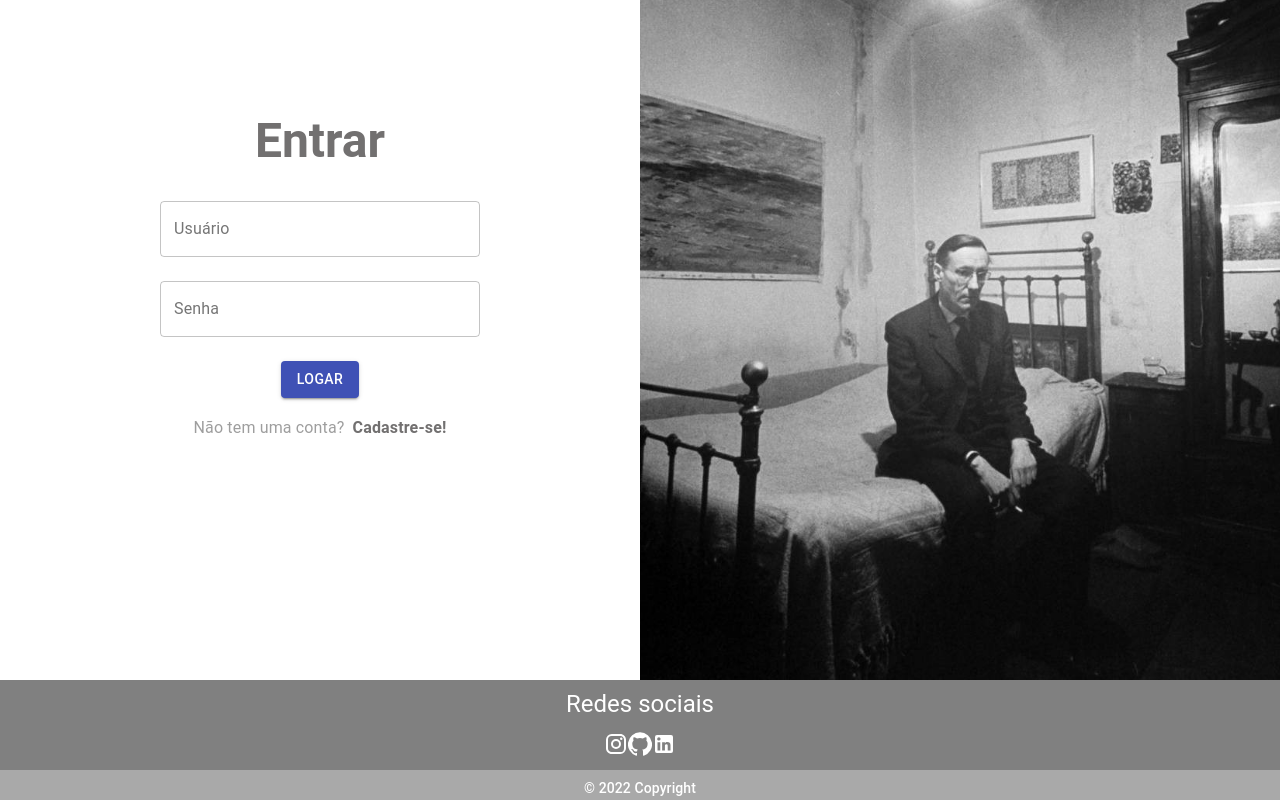
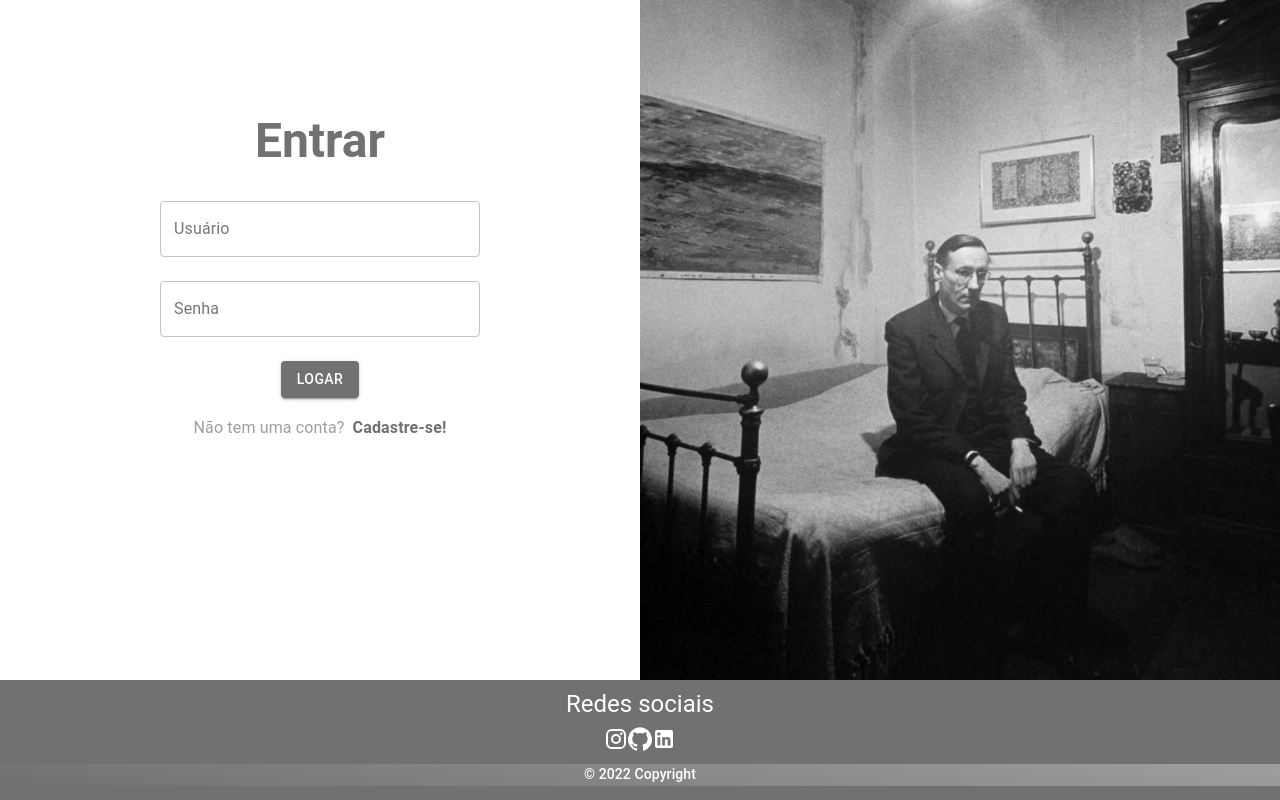
Before and after one commit to rafaelsotnas/react-blog, a React (Create React App) app: page /login in a window 1280 px wide. Shown: the part 168-968 px from the top of the page. Built offline with nearby package versions, Linux system fonts and the light colour scheme; the HTML template or start-up script is replaced by a standard one.

Commit message:
Ajustes de estilização na navbar, footer e login

```diff
--- a/src/components/estaticos/footer/Footer.css
+++ b/src/components/estaticos/footer/Footer.css
@@ -1,10 +1,10 @@
 .box1 {
-    background-color: grey;
+    background-color: #727070;
     height: 120px;
 }
 
 .box2 {
-    background-color: darkgrey;
+    background-color: #9e9e9e;
 }
 
 .text {
@@ -13,10 +13,12 @@
 }
 
 .footer-social {
-    font-size: 60px;
+    font-size: 55px;
     color: white!important;
 }
 
 .footer-copy {
+    margin-top:-8px!important;
     color: white;
+    background: linear-gradient(8deg, #727070 2%, #9e9e9e 99%)!important;
 }
--- a/src/components/estaticos/navbar/Navbar.css
+++ b/src/components/estaticos/navbar/Navbar.css
@@ -1,5 +1,5 @@
 .back-bar {
-    background: linear-gradient(87deg, #9e9e9e 14%, #727070 78%)!important;
+    background: linear-gradient(22deg, #727070 20%, #9e9e9e 54%)!important;
 }
 
 .cursor {
--- a/src/paginas/login/Login.css
+++ b/src/paginas/login/Login.css
@@ -17,11 +17,17 @@
     color: #9e9e9e!important;
 }
 
-.button-style:hover {
-    color: #727070!important;
+.button-style {
+    border-color: white!important;
+    background-color: #727070!important;
+    color: white!important;
 }
 
 .text-decorator-none {
     text-decoration: none;
     color:#727070!important;
 }
+
+#usuario {
+
+}
```
